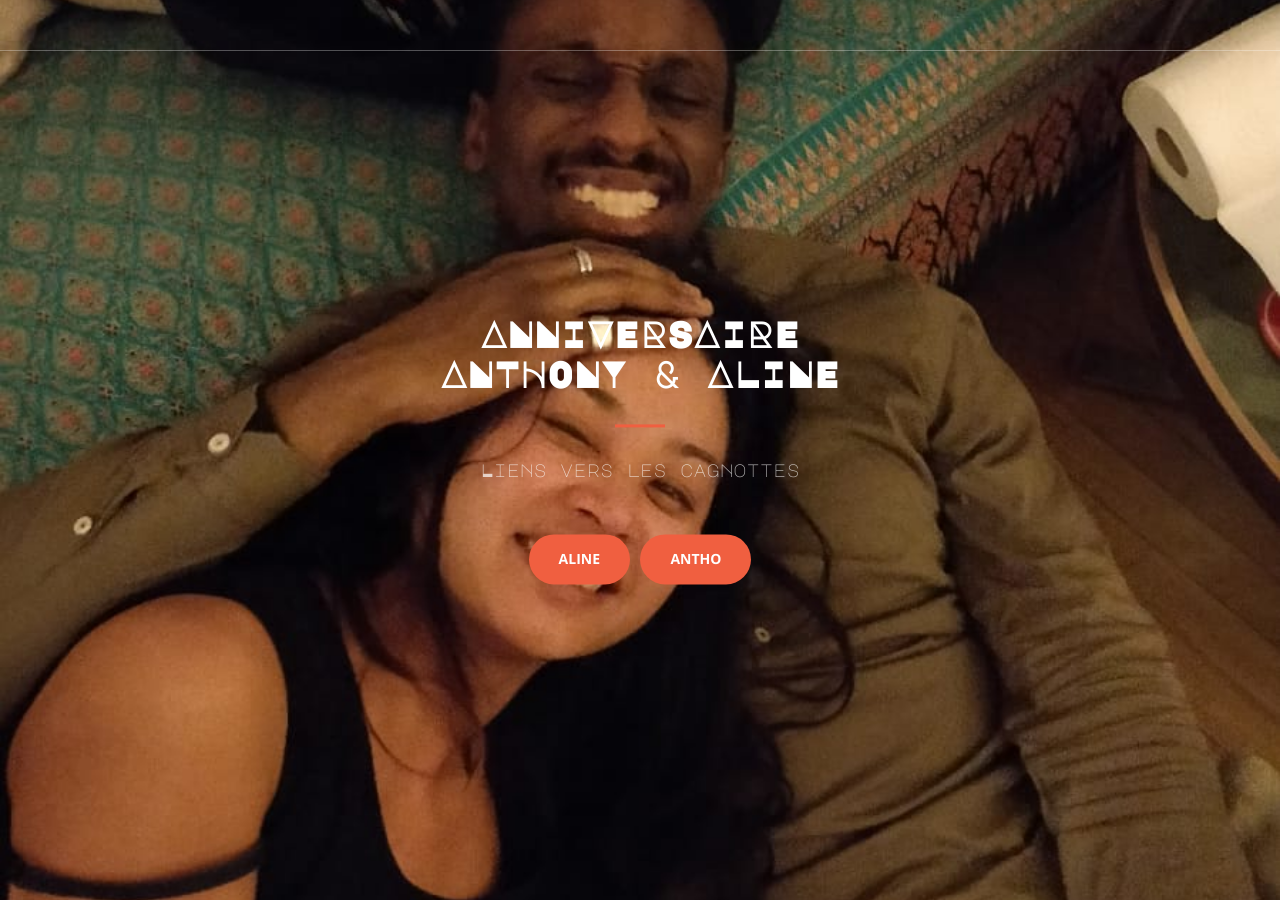
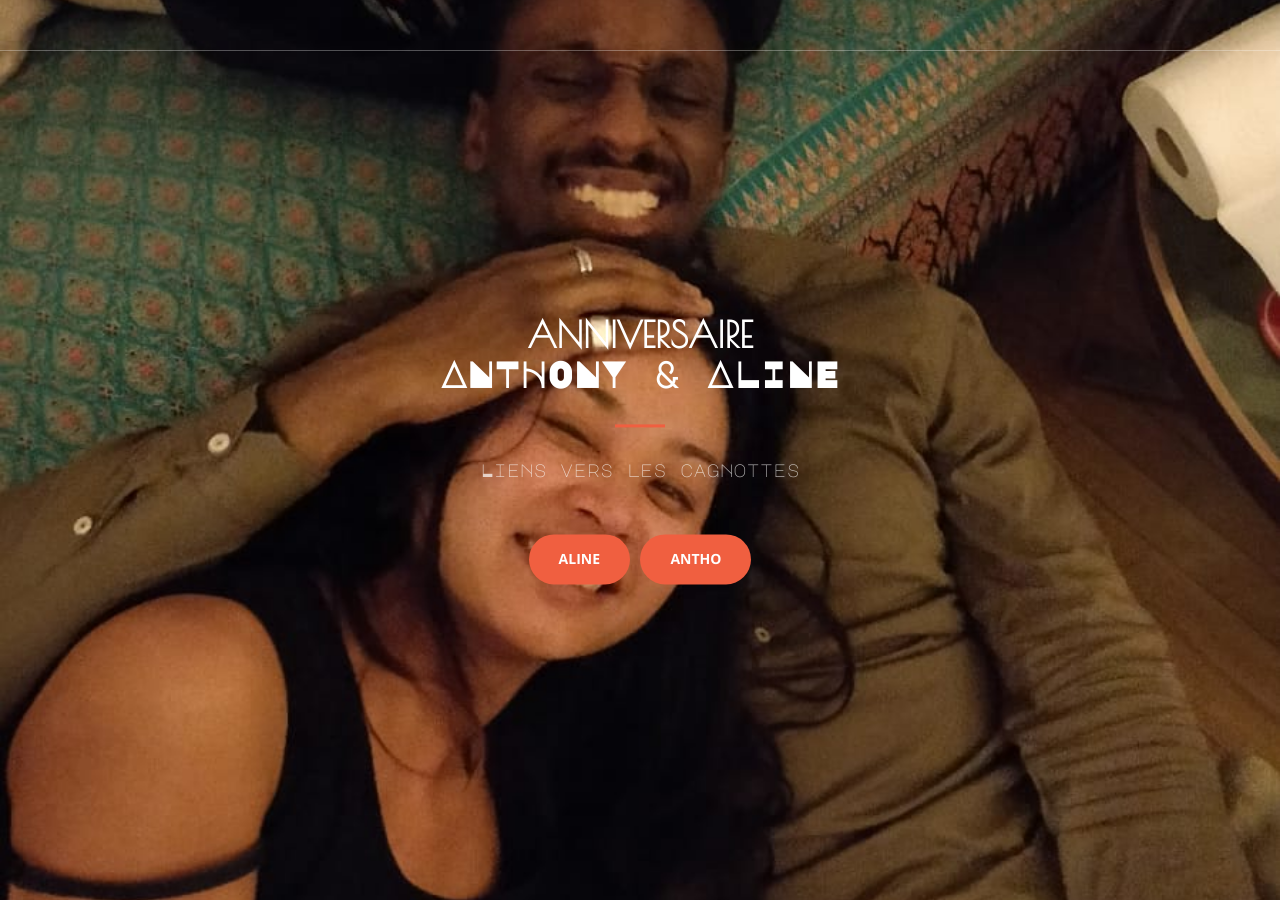
Before and after one commit to birthdayAandA/birthdayAandA.github.io, a Jekyll site: the page built from index.html, in a window 1280 px wide. Built offline with Jekyll 4.4.1, drawn with Linux system fonts in a browser that asks for light colours.

Commit message:
Test commit

```diff
--- a/_includes/head.html
+++ b/_includes/head.html
@@ -14,6 +14,7 @@
     <!-- Custom Fonts -->
     <link href='https://fonts.googleapis.com/css?family=Open+Sans:300italic,400italic,600italic,700italic,800italic,400,300,600,700,800' rel='stylesheet' type='text/css'>
     <link href='https://fonts.googleapis.com/css?family=Merriweather:400,300,300italic,400italic,700,700italic,900,900italic' rel='stylesheet' type='text/css'>
+    <link href="https://fonts.googleapis.com/css?family=Major+Mono+Display|Poiret+One" rel="stylesheet">
     <link rel="stylesheet" href="font-awesome/css/font-awesome.min.css" type="text/css">
 <link href="https://fonts.googleapis.com/css?family=Major+Mono+Display" rel="stylesheet"
     <!-- Plugin CSS -->
--- a/_includes/header.html
+++ b/_includes/header.html
@@ -1,7 +1,7 @@
 <header>
     <div class="header-content">
         <div style="font-family: 'Major Mono Display', monospace;" class="header-content-inner">
-            <h1 style="font-family:'Major Mono Display', monospace;">Anniversaire</h1>
+            <h1 style="font-family:'Poiret One','Major Mono Display', monospace;">Anniversaire</h1>
             <h1 style="font-family:'Major Mono Display', monospace;">Anthony &amp; Aline</h1>
             <hr>
             <p style="font-family:'Major Mono Display', monospace;">Liens vers les cagnottes</p>
```
